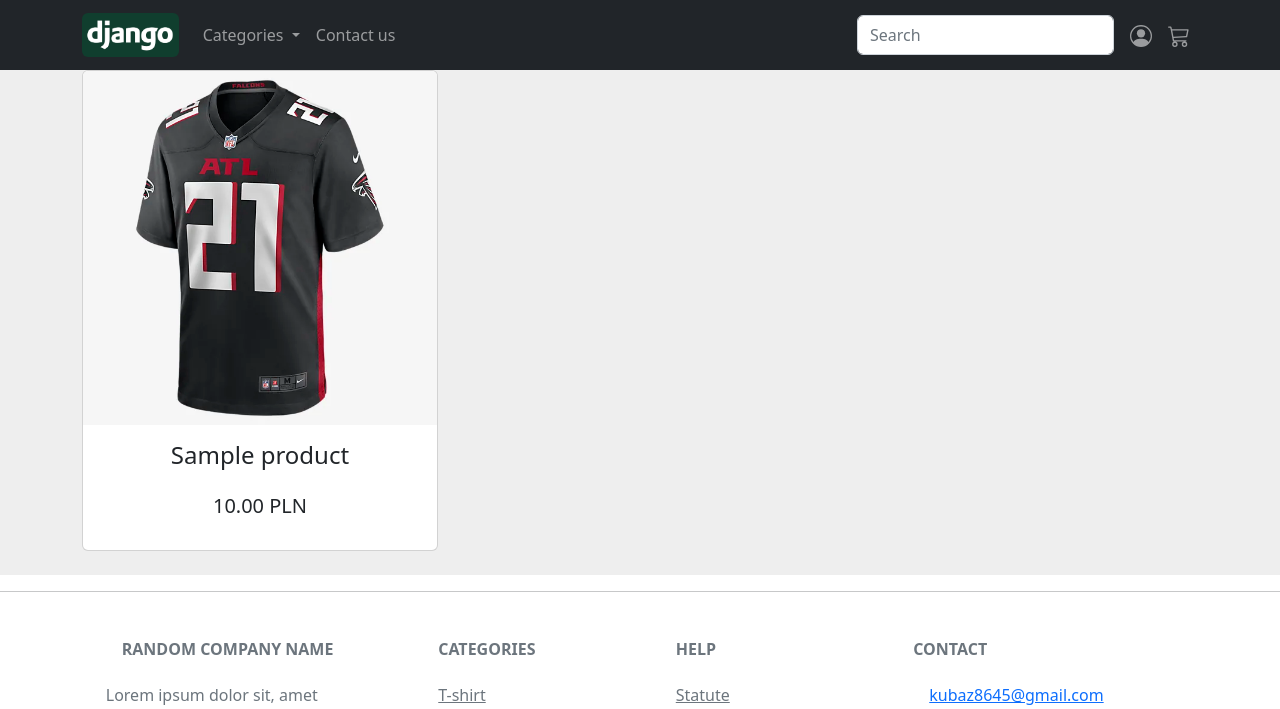
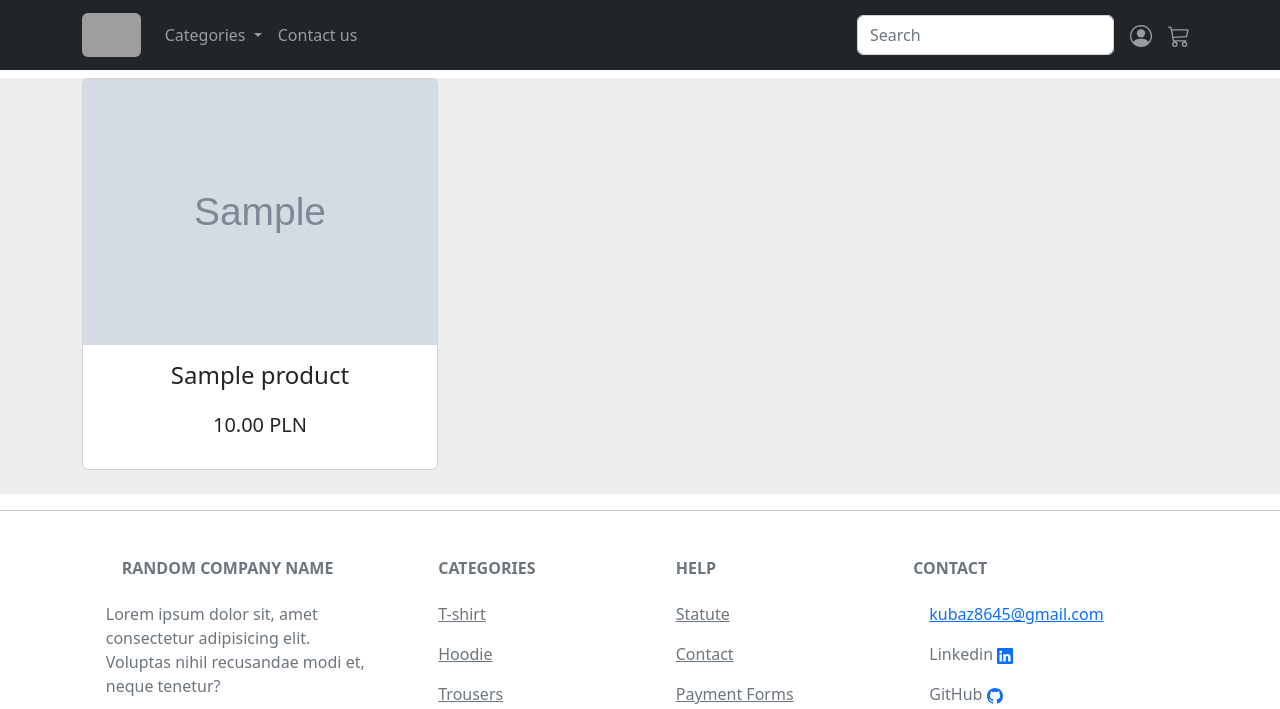
Before and after one commit to Jcob86/Ecommerce_Shop-Django, a Django app: template store/templates/store/products.html in a window 1280 px wide. Shown: the top 709 px of the page. Run offline with Django 4.2, Linux system fonts and the light colour scheme; tables that the repository leaves empty hold one stand-in row (values such as "Sample post"); the template is opened without the code that fills it: values that come from a table or form of the project are taken from there, most other values are stand-ins (such as "Sample title", 1, 10 or a date in 2020); grey boxes marked "Sample" are stand-in pictures; grey boxes are pictures that could not be loaded.

Commit message:
final version of product views

```diff
--- a/Ecommerce/settings.py
+++ b/Ecommerce/settings.py
@@ -123,8 +123,8 @@ USE_TZ = True
 
 STATIC_URL = 'static/'
 
-MEDIA_URL = '/media/'
-MEDIA_ROOT = os.path.join(BASE_DIR, 'media')
+MEDIA_URL = '/store/static/'
+MEDIA_ROOT = os.path.join(BASE_DIR, 'store/static/')
 
 # Default primary key field type
 # https://docs.djangoproject.com/en/4.1/ref/settings/#default-auto-field
--- a/store/models.py
+++ b/store/models.py
@@ -27,7 +27,7 @@ class Promotion(models.Model):
 class Product(models.Model):
     title = models.CharField(max_length=255)
     description = models.TextField(null=True, blank=True)
-    image = models.ImageField(upload_to='store/images', validators=[validate_file_size])
+    image = models.ImageField(upload_to='images', validators=[validate_file_size])
     price = models.DecimalField(max_digits=9, decimal_places=2, validators=[MinValueValidator(1)])
     inventory = models.IntegerField(validators=[MinValueValidator(0)])
     collection = models.ForeignKey(Collection, on_delete=models.PROTECT, related_name='products')
--- a/store/templates/store/products.html
+++ b/store/templates/store/products.html
@@ -1,20 +1,19 @@
 {% extends "store/main.html" %} {% load static %} {% block main %}
-<section style="background-color: #eee">
+<section class="mt-2" style="background-color: #eee">
   <div class="container">
     <div class="row">
       {% for product in products %}
       <div class="col-lg-4 col-md-6 mb-4">
+        <a class="text-reset" href="#!" style="text-decoration:none;">
             <div class="card">
-          <img
-            src="{% static 'images/tshirt.webp' %}"
-            alt="..."
-            class="card-img-top"
-          />
+                <img src="static/{{product.image}}" alt="">
+
                 <div class="card-body">
                   <h4 class="card-title mb-4 text-center">{{product.title}}</h4>
                   <h5 class="mb-3 text-center">{{product.price}}&nbspPLN</h5>
                 </div>
               </div>
+        </a>
       </div>
       {% endfor %}
     </div>
```
Also changed, not shown: store/static/images/91-9caa50666a.avif (deleted), store/static/images/django-logo.png (deleted), store/static/images/dog.jpg (deleted), store/static/images/tshirt.webp (deleted), 1 other file. Lines whose indentation alone changed are shown as unchanged.
